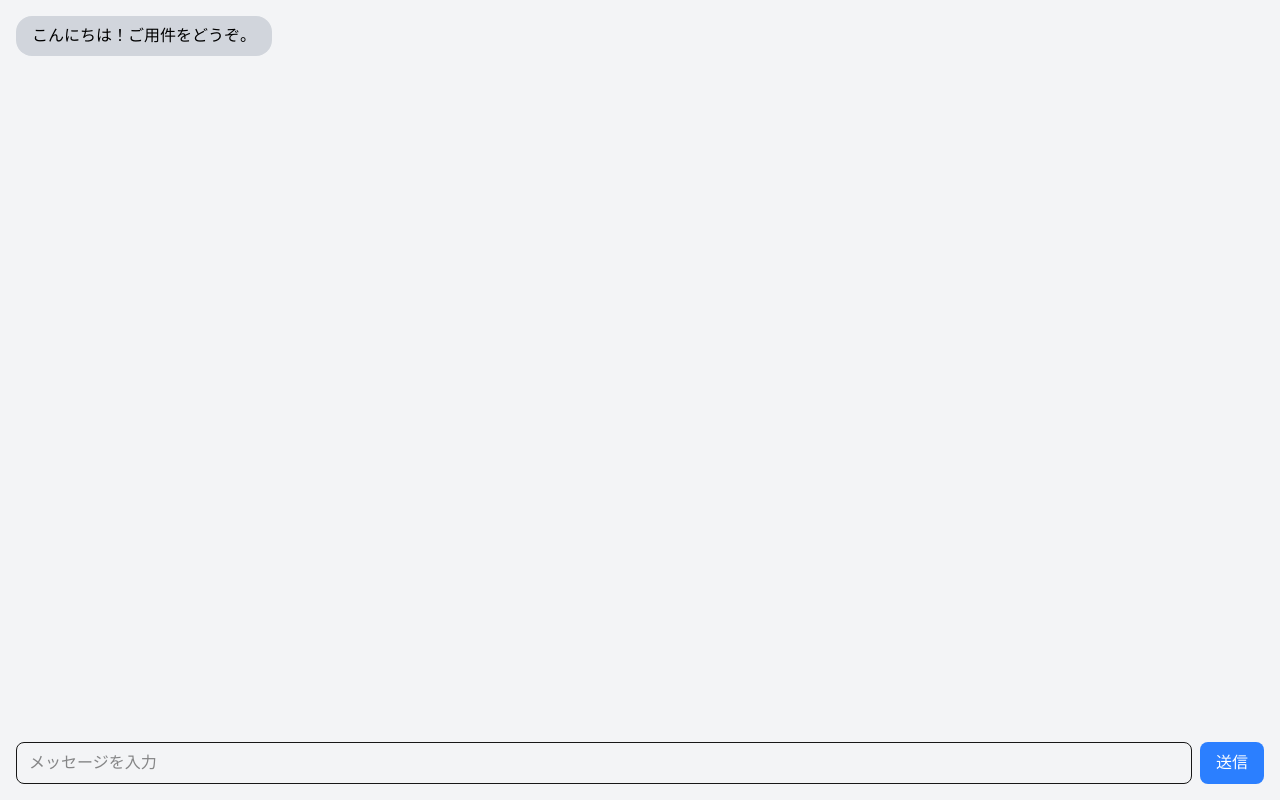
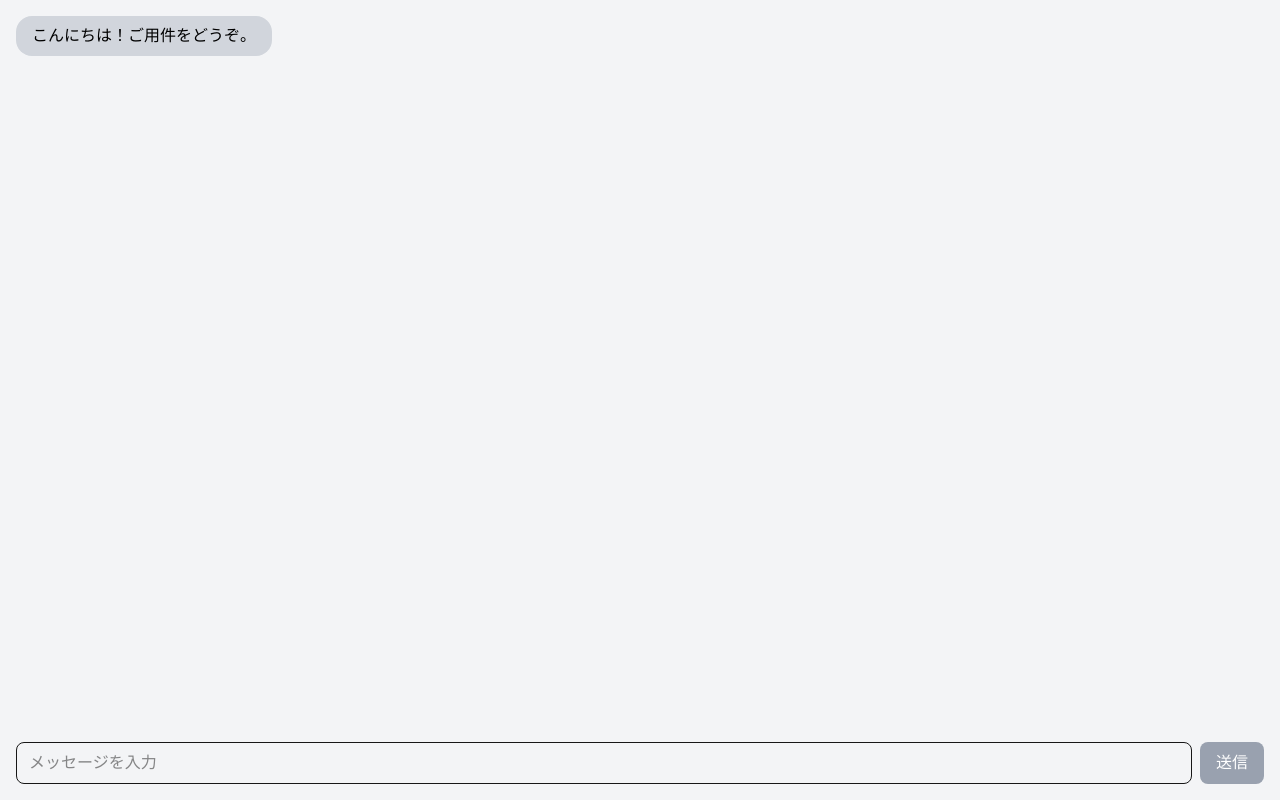
Before and after one commit to Mahiro-Sakurai/chatai, a Next.js app: page / in a window 1280 px wide. Built offline with nearby package versions, Linux system fonts and the light colour scheme.

Commit message:
空文字入力の時にonSubmitを無効化

```diff
--- a/src/components/Chat/InputForm.tsx
+++ b/src/components/Chat/InputForm.tsx
@@ -1,4 +1,5 @@
-// 入力フォーム
+import { useState } from "react";
+
 type Props = {
     value: string;
     onChange: (e: React.ChangeEvent<HTMLInputElement>) => void;
@@ -6,8 +7,21 @@ type Props = {
 };
 
 export default function InputForm({ value, onChange, onSubmit }: Props) {
+    // valueが空文字でないことを確認関数
+    const handleSubmit = (e: React.FormEvent<HTMLFormElement>) => {
+        e.preventDefault();
+        if (value.trim() !== "") {
+            onSubmit(e); // onSubmitを呼び出す
+        } else {
+            console.log("入力は空でない場合に送信できます");
+        }
+    };
+
+    // ボタンの背景色を決定するクラス
+    const buttonClass = value === "" ? "bg-gray-400 hover:bg-gray-500 cursor-not-allowed" : "bg-blue-500 hover:bg-blue-600";
+
     return (
-        <form onSubmit={onSubmit} className="flex space-x-2">
+        <form onSubmit={handleSubmit} className="flex space-x-2">
             <input
                 type="text"
                 name="name"
@@ -18,7 +32,8 @@ export default function InputForm({ value, onChange, onSubmit }: Props) {
             />
             <button
                 type="submit"
-                className="px-4 py-2 bg-blue-500 text-white rounded-lg hover:bg-blue-600"
+                className={`px-4 py-2 text-white rounded-lg ${buttonClass}`}  // 背景色を変えるよ
+                disabled={value === ""}  // valueが空のとき送信ボタンを無効
             >
                 送信
             </button>
--- a/src/features/chat/useChat.ts
+++ b/src/features/chat/useChat.ts
@@ -45,7 +45,6 @@ export function useChat(initialMessages: Message[] = []) {
         if (!res.ok) {
             const errorData = await res.json();
             console.log(errorData)
-            console.log(errorData.status)
             setMessages((prev) => [
                 ...prev,
                 { role: "ai", content: `${errorData.error}` }]);
```
